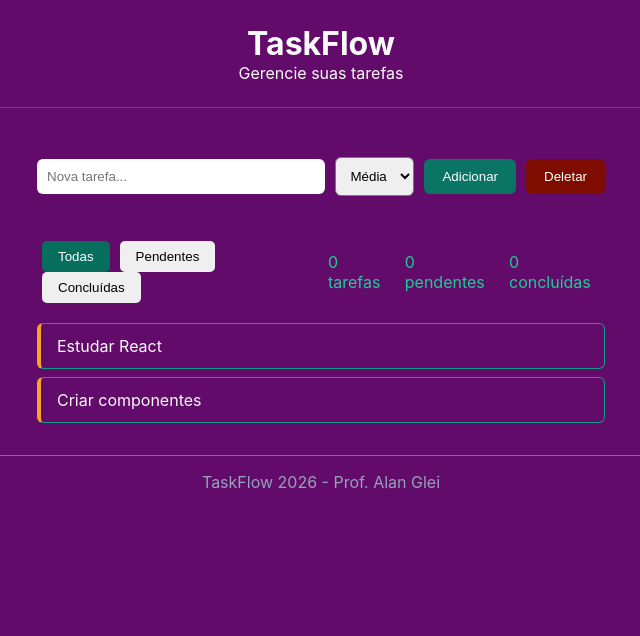
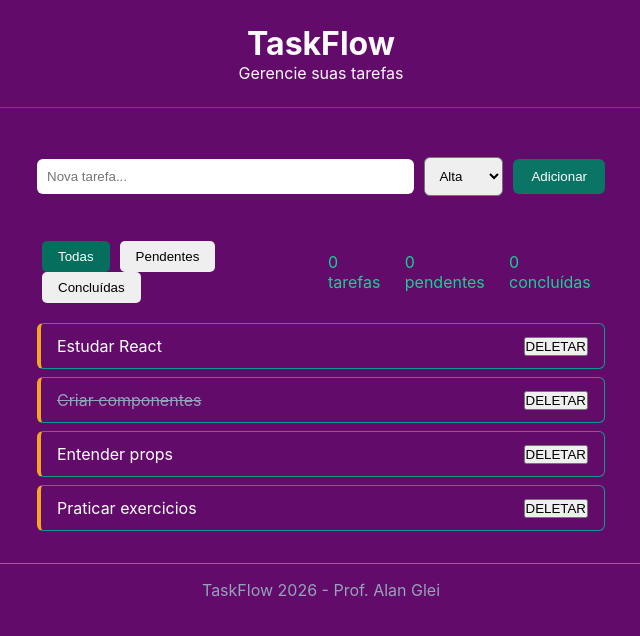
Before and after one commit to laviniaacioly-cloud/React-TaskFlow, a React (Vite) app in the folder taskflow/: page / in a window 1280 px wide. Shown: the top 636 px of the page, without its empty margins (319-959 px from the left). Built offline with nearby package versions, Linux system fonts and the light colour scheme.

Commit message:
semana 4

```diff
--- a/taskflow/src/App.jsx
+++ b/taskflow/src/App.jsx
@@ -1,48 +1,71 @@
-import { useState } from 'react'
-import reactLogo from './assets/react.svg'
-import viteLogo from './assets/vite.svg'
-import heroImg from './assets/hero.png'
-import './App.css'
-import Saudacao from './Saudacao'
-import Header from './componentes/Header'
+import "./App.css"
+import Header from "./componentes/Header"
+import ListaTarefas from "./componentes/ListaTarefas";
+import TarefaItem from "./componentes/TarefasItem"
+
+const tarefasIniciais = [
+  {
+    id: 1,
+    texto: "Estudar React",
+    concluida: false,
+    prioridade: 'alta',
+  },
+  {
+    id: 2,
+    texto: 'Criar componentes',
+    concluida: true,
+    prioridade: 'media',
+  },
+  {
+    id: 3,
+    texto: 'Entender props',
+    concluida: false,
+    prioridade: 'alta',
+  },
+  {
+    id: 4,
+    texto: 'Praticar exercicios',
+    concluida: false,
+    prioridade: 'baixa',
+  },
+];
+
 
 function App() {
   return (
-    <div className='conteiner' id='app'>
+    <div className="conteiner" id="app">
       {/* <header>
         <h1>TaskFlow</h1>
         <p>Gerencie suas tarefas</p>
       </header> */}
-      <Header
-        titulo='TaskFlow'
-        subtitulo='Gerencie suas tarefas'/>
+      <Header titulo="TaskFlow" subtitulo="Gerencie suas tarefas" />
 
-      <main className='conteiner'>
-        <section id='formulario'>
-          <input id='input-tarefa'
-            type='text' placeholder='Nova tarefa...'/>
+      <main className="conteiner">
+        <section id="formulario">
+          <input id="input-tarefa" type="text" placeholder="Nova tarefa..." />
 
           <select id="sel-prioridade">
             <option value="alta">Alta</option>
-                <option value="media" selected>Média</option>
+            <option value="media">
+              Média
+            </option>
             <option value="baixa">Baixa</option>
           </select>
 
-          <button id='btn-adicionar'>Adicionar</button>
+          <button id="btn-adicionar">Adicionar</button>
 
-          <button id='btn-deletar'>Deletar</button>
-
+          {/* <button id="btn-deletar">Deletar</button> */}
         </section>
 
         <section id="controles">
           <div id="filtros">
-                <button class="btn-filtro ativo" data-filtro="todas">
+            <button className="btn-filtro ativo" data-filtro="todas">
               Todas
             </button>
-                <button class="btn-filtro" data-filtro="pendentes">
+            <button className="btn-filtro" data-filtro="pendentes">
               Pendentes
             </button>
-                <button class="btn-filtro" data-filtro="concluidas">
+            <button className="btn-filtro" data-filtro="concluidas">
               Concluídas
             </button>
           </div>
@@ -53,18 +76,13 @@
           </div>
         </section>
 
-        <section id='lista-section'>
-          <ul id='tarefas'>
-            <li className='tarefa'>Estudar React</li>
-            <li className='tarefa'>Criar componentes</li>
-          </ul>
-        </section>
+        <ListaTarefas tarefas={tarefasIniciais} />
+
       </main>
 
       <footer>
         <p>TaskFlow 2026 - Prof. Alan Glei</p>
       </footer>
-
     </div>
   );
 }
--- /dev/null
+++ b/taskflow/src/componentes/ListaTarefas.jsx
@@ -0,0 +1,25 @@
+import TarefaItem from "./TarefasItem";
+function ListaTarefas({tarefas}) {
+    return(
+        <section id="lista-section">
+            {tarefas.length === 0 && (
+                <p className="msg-vazia">
+                    Nenhuma tarefa cadastrada. Adicione uma acima!
+                </p>
+            )}
+            {tarefas.length > 0 && (
+                <ul id="lista-tarefas">
+                    {tarefas.map(tarefa => (
+                        <TarefaItem
+                        key={tarefa.id}
+                        texto={tarefa.texto}
+                        concluida={tarefa.concluida}
+                        prioridade={tarefa.prioridade}
+                        />
+                    ))}
+                </ul>
+            )}
+        </section>
+    );
+}
+export default ListaTarefas;
--- /dev/null
+++ b/taskflow/src/componentes/TarefasItem.jsx
@@ -0,0 +1,17 @@
+import styles from './TarefasItem.module.css'
+
+function TarefaItem({texto, concluida = false, prioridade = 'media'}) {
+  const classeItem = concluida ? styles.tarefa + " " + styles.concluida : styles.tarefa;
+
+  // Classe do texto tambem muda
+
+  const classeTexto = concluida ? styles.textoTarefaConcluido : styles.textoTarefa;
+
+  return (
+    <li className='tarefa'>
+      <span className={classeTexto}>{texto}</span>
+      <button className='btnDeletar'>DELETAR</button>
+    </li>
+  );
+}
+export default TarefaItem;
--- /dev/null
+++ b/taskflow/src/componentes/TarefasItem.module.css
@@ -0,0 +1,47 @@
+.tarefa {
+  /* display: flex; */
+  justify-content: space-between;
+  align-items: center;
+  gap: 12px;
+  padding: 12px 16px;
+  background-color: #1b2a3b;
+  border: 1px solid #1e3a5f;
+  border-left: 4px solid #94a3b8;
+  border-radius: 6px;
+  margin-bottom: 8px;
+}
+.concluida{
+    opacity:  0.5;
+}
+.textoTarefa{
+    flex: 1;
+    font-size: 1rem;
+    color: white;
+}
+.textoTarefaConcluido{
+    flex: 1;
+    font-size: 1rem;
+    color: #94a3b8;
+    text-decoration: line-through;
+}
+
+.tarefa.concluida{
+    text-decoration: line-through;
+    border-left-color: #4d4d56 !important;
+}
+.tarefa.alta{ border-left-color: #f74b4b; }
+.tarefa.media{ border-left-color: #e1a32a;}
+.tarefa.baixa{ border-left-color: #04d361;}
+/* .btnDeletar{
+    background: none;
+    padding: 0 4px;
+    border: none;
+    font-size: 1rem;
+    border-radius: 4px;
+    background-color: rgb(126, 13, 0);
+    color: white;
+    cursor: pointer;
+}
+.btnDeletar{
+    background-color: #ff0000;
+} */
```
Lines whose indentation alone changed are shown as unchanged.
